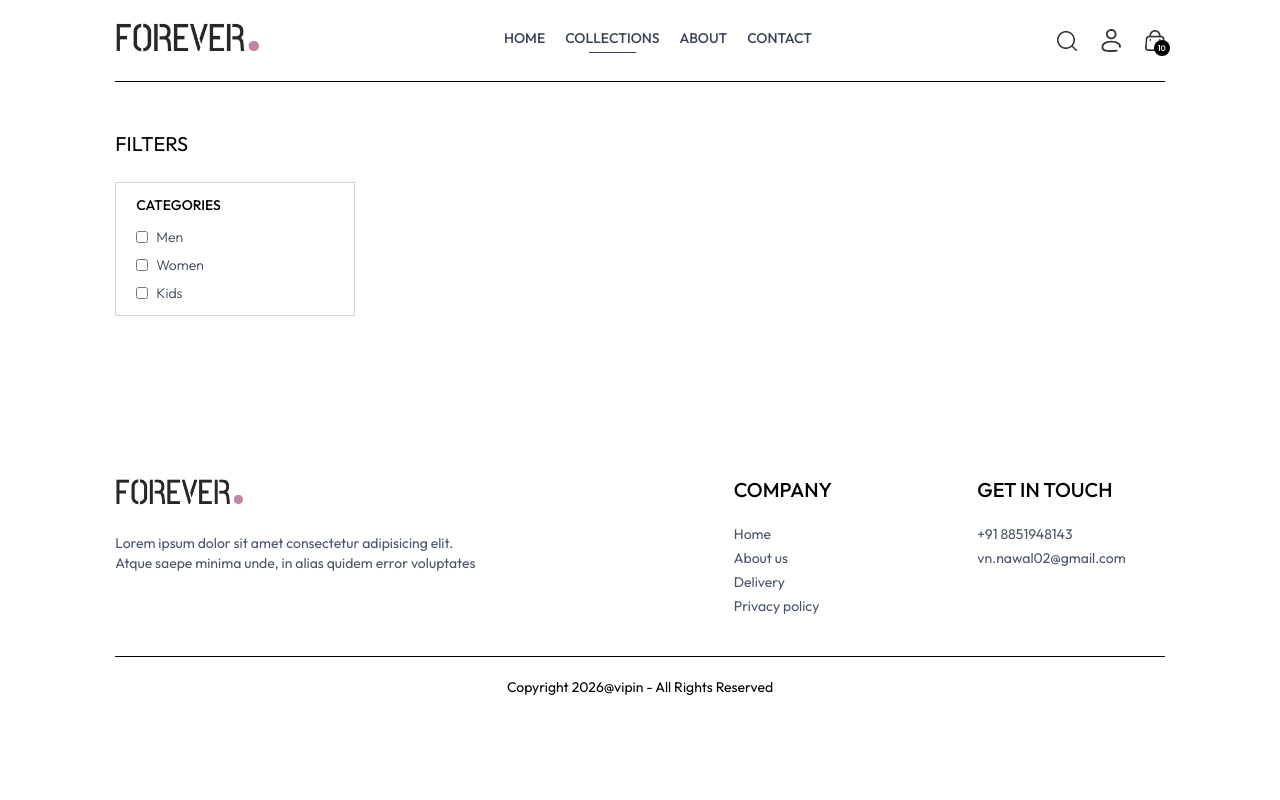
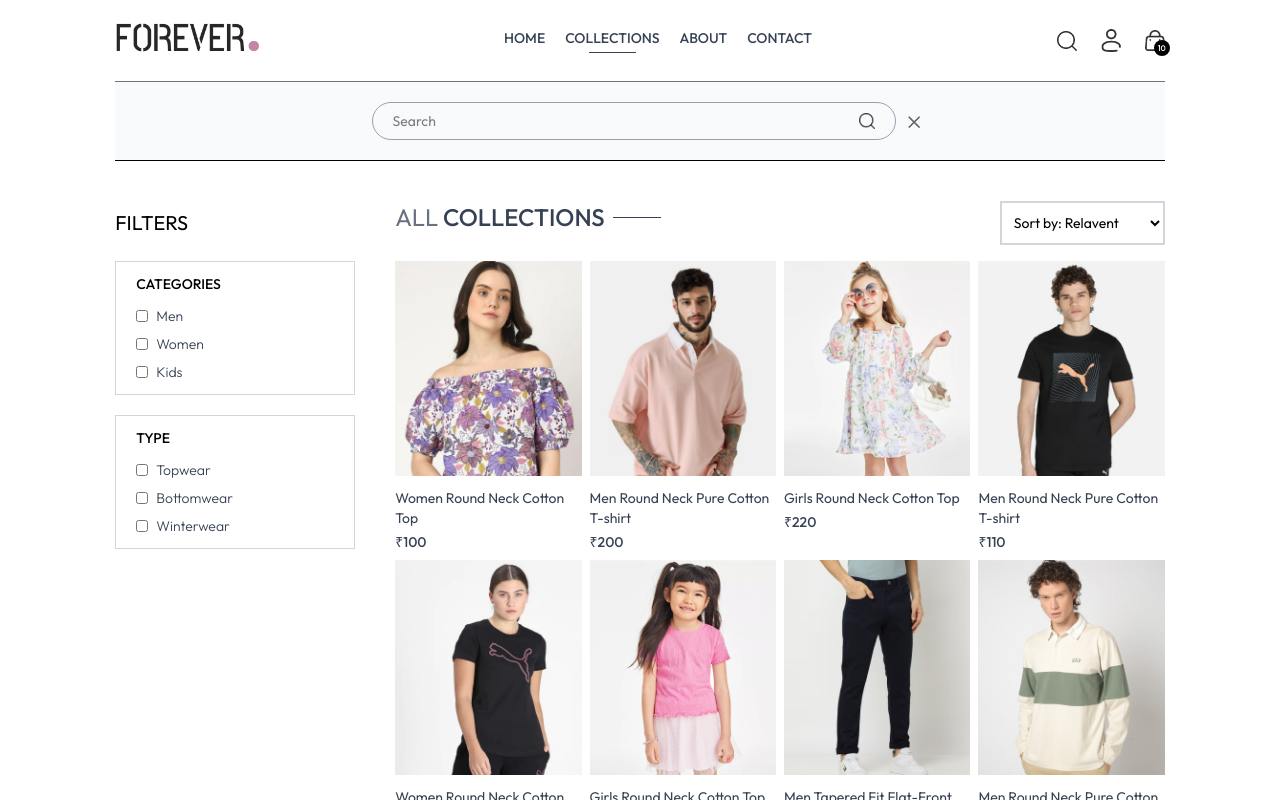
Before and after one commit to vpnnawal02/e-commerce, a React (Vite) app in the folder frontend/: page /collection in a window 1280 px wide. Both pictures are taken after a click on the picture 1066 px from the left and 40 px from the top of the page. Shown: the top 800 px of the page. Built offline with nearby package versions, Linux system fonts and the light colour scheme.

Commit message:
Added search bar and search functionality

```diff
--- a/frontend/src/App.jsx
+++ b/frontend/src/App.jsx
@@ -11,11 +11,13 @@
 import PlaceOrder from './pages/PlaceOrder'
 import Orders from './pages/Orders'
 import Footer from './components/Footer'
+import SearchBar from './components/SearchBar'
 
 const App = () => {
   return (
     <div className="px-4 sm:px-[5vw] md:px-[7vw] lg:px-[9vw]">
       <NavBar />
+      <SearchBar />
       <Routes>
         <Route path='/' element={<Home />} />
         <Route path='/collection' element={<Collection />} />
--- a/frontend/src/components/NavBar.jsx
+++ b/frontend/src/components/NavBar.jsx
@@ -1,11 +1,13 @@
-import React, { useState } from 'react'
+import React, { useContext, useState } from 'react'
 import { assets } from '../assets/frontend_assets/assets'
 import { NavLink, Link } from 'react-router-dom'
+import { ShopContext } from '../context/ShopContext'
 
 const NavBar = () => {
 
     const [visible, setVisible] = useState(false)
-
+    const { setShowSearch } = useContext(ShopContext);
+    console.log(setShowSearch)
     return (
         <div className='flex items-center justify-between py-5 font-medium'>
 
@@ -38,7 +40,7 @@
 
             <div className="flex items-center gap-6 ">
 
-                <img src={assets.search_icon} className='w-5 cursor-pointer' alt="" />
+                <img onClick={() => setShowSearch(true)} src={assets.search_icon} className='w-5 cursor-pointer' alt="" />
 
                 <div className="group relative">
 
--- /dev/null
+++ b/frontend/src/components/SearchBar.jsx
@@ -0,0 +1,32 @@
+import React, { useContext, useEffect, useState } from 'react'
+import { ShopContext } from '../context/ShopContext'
+import { assets } from '../assets/frontend_assets/assets';
+import { useLocation } from 'react-router-dom';
+
+const SearchBar = () => {
+    const { search, setSearch, showSearch, setShowSearch } = useContext(ShopContext);
+    const location = useLocation();
+    const [visible, setVisible] = useState(false)
+
+    useEffect(() => {
+        if (location.pathname.includes('collection')) {
+            setVisible(true)
+        }
+        else {
+            setVisible(false)
+        }
+    }, [location])
+    return showSearch && visible ? (
+
+        <div className='border-t border-gray-500 bg-gray-50 text-center'>
+            <div className="inline-flex items-center justify-center border border-gray-400 px-5 py-2 m-5 mx-3 rounded-full w-3/4 sm:w-1/2">
+                <input value={search} onChange={(e) => setSearch(e.target.value)} type="text" placeholder='Search' className='flex-1 border-none bg-inherit text-sm' />
+                <img src={assets.search_icon} alt="" className='w-4' />
+            </div>
+            <img src={assets.cross_icon} className='inline w-3 cursor-pointer' onClick={() => setShowSearch(false)} alt="" />
+
+        </div>
+    ) : null
+}
+
+export default SearchBar
--- a/frontend/src/context/ShopContext.jsx
+++ b/frontend/src/context/ShopContext.jsx
@@ -1,4 +1,4 @@
-import { createContext } from "react";
+import { createContext, useState } from "react";
 import { products } from "../assets/frontend_assets/assets"
 
 export const ShopContext = createContext();
@@ -7,9 +7,17 @@
 
     const currency = '₹';
     const delivery_fee = 40;
+    const [search, setSearch] = useState('');
+    const [showSearch, setShowSearch] = useState(false)
 
     const value = {
-        products, currency, delivery_fee
+        products,
+        currency,
+        delivery_fee,
+        search,
+        setSearch,
+        showSearch,
+        setShowSearch
     }
 
     return (
--- a/frontend/src/pages/Collection.jsx
+++ b/frontend/src/pages/Collection.jsx
@@ -1,35 +1,152 @@
-import React, { useContext, useState } from 'react'
+import React, { useContext, useEffect, useState } from 'react'
 import { ShopContext } from '../context/ShopContext'
+import { assets } from '../assets/frontend_assets/assets';
+import Title from '../components/Title';
+import ProductItem from '../components/ProductItem'
 
 const Collection = () => {
 
-    const { products } = useContext(ShopContext);
+    const { products, search, showSearch } = useContext(ShopContext);
     const [showFilter, setShowFilter] = useState(false)
+    const [filterProducts, setFilterProducts] = useState([])
+    const [category, setCategory] = useState([])
+    const [SubCategory, setSubCategory] = useState([]);
+    const [sortType, setSortType] = useState('relavent');
+
+    const toggleCategory = (e) => {
+        if (category.includes(e.target.value)) {
+            setCategory(prev => prev.filter(item => item !== e.target.value))
+        }
+        else {
+            setCategory(prev => [...prev, e.target.value])
+        }
+    }
+
+    const toggleSubCategory = (e) => {
+        if (SubCategory.includes(e.target.value)) {
+            setSubCategory(prev => prev.filter(item => item !== e.target.value))
+        }
+        else {
+            setSubCategory(prev => [...prev, e.target.value])
+        }
+    }
+
+    const applyFilter = () => {
+        let productsCopy = products.slice();
+
+        if (showSearch && search) {
+            productsCopy = productsCopy.filter(item => item.name.toLowerCase().includes(search.toLowerCase()))
+        }
+
+        if (category.length > 0) {
+            productsCopy = productsCopy.filter(items => category.includes(items.category));
+        }
+
+        if (SubCategory.length > 0) {
+            productsCopy = productsCopy.filter(item =>
+                SubCategory.includes(item.subCategory)
+            );
+        }
+        setFilterProducts(productsCopy)
+    }
+
+    useEffect(() => {
+        setFilterProducts(products);
+    }, [])
+
+    useEffect(() => {
+        applyFilter();
+    }, [category, SubCategory, search, showSearch])
+
+    const sortProducts = () => {
+        let fpCopy = filterProducts.slice();
+
+        switch (sortType) {
+            case 'high-low':
+                setFilterProducts(fpCopy.sort((a, b) => (a.price - b.price)));
+                break;
+            case 'low-high':
+                setFilterProducts(fpCopy.sort((a, b) => (b.price - a.price)));
+                break;
+            default:
+                applyFilter();
+                break;
+        }
+    }
+    useEffect(() => {
+        sortProducts();
+    }, [sortType])
 
     return (
         <div className='flex flex-col sm:flex-row gap-1 sm:gap-10 pt-10 border-t'>
 
-            {/* Filters  */}
+            {/* Filters Options */}
             <div className="min-w-60">
-                <p className="my-2 text-xl flex items-center cursor-pointer gap-2">FILTERS</p>
+                <p
+                    onClick={() => setShowFilter(!showFilter)}
+                    className="my-2 text-xl flex items-center cursor-pointer gap-2">
+                    FILTERS
+                    <img src={assets.dropdown_icon} className={`h-3 sm:hidden ${showFilter ? 'rotate-90' : ''}`} alt="" />
+                </p>
 
                 {/* Category Filter */}
-                <div className={`border border-gray-300 pl-5 py-3 mt-6 ${showFilter ? ' ' : 'hidden'} sm:block`}>
+                <div className={`border border-gray-300 pl-5 py-3 mt-6 ${showFilter ? '' : 'hidden'} sm:block`}>
                     <p className="mb-3 text-sm font-medium">CATEGORIES</p>
                     <div className="flex flex-col gap-2 text-sm font-light text-gray-700">
                         <p className="flex gap-2">
-                            <input type="checkbox" className='w-3' value={'Men'} /> Men
+                            <input type="checkbox" className='w-3' value="Men" onChange={toggleCategory} /> Men
                         </p>
                         <p className="flex gap-2">
-                            <input type="checkbox" className='w-3' value={'Women'} /> Women
+                            <input type="checkbox" className='w-3' value="Women" onChange={toggleCategory} /> Women
                         </p>
                         <p className="flex gap-2">
-                            <input type="checkbox" className='w-3' value={'Kids'} /> Kids
+                            <input type="checkbox" className='w-3' value="Kids" onChange={toggleCategory} /> Kids
+                        </p>
+                    </div>
+                </div>
+
+                {/* SubCategory Filter */}
+                <div className={`border border-gray-300 pl-5 py-3 my-5 ${showFilter ? '' : 'hidden'} sm:block`}>
+                    <p className="mb-3 text-sm font-medium">TYPE</p>
+                    <div className="flex flex-col gap-2 text-sm font-light text-gray-700">
+                        <p className="flex gap-2">
+                            <input type="checkbox" className='w-3' value="Topwear" onChange={toggleSubCategory} /> Topwear
+                        </p>
+                        <p className="flex gap-2">
+                            <input type="checkbox" className='w-3' value="Bottomwear" onChange={toggleSubCategory} /> Bottomwear
+                        </p>
+                        <p className="flex gap-2">
+                            <input type="checkbox" className='w-3' value="Winterwear" onChange={toggleSubCategory} /> Winterwear
                         </p>
                     </div>
                 </div>
             </div>
+
+            {/* Right Side */}
+
+            <div className="flex-1">
+                <div className="flex justify-between text-base sm:text-2xl mb-4">
+                    <Title text1={'ALL'} text2={'COLLECTIONS'} />
+
+                    {/* Product Sort */}
+                    <select onChange={(e) => setSortType(e.target.value)} className='border-2 border-gray-300 text-sm px-2'>
+                        <option value="relevant">Sort by: Relavent</option>
+                        <option value="low-high">Sort by: High to Low</option>
+                        <option value="high-low">Sort by: Low to High</option>
+                    </select>
+                </div>
+
+                {/* Map Products */}
+                <div className="grid grid-cols-2 md:grid-cols-3 lg:grid-cols-4 gap-2">
+                    {
+                        filterProducts.map((items, index) => (
+                            <ProductItem key={index} name={items.name} id={items._id} price={items.price} image={items.image} />
+                        ))
+                    }
+                </div>
+            </div>
         </div>
+
     )
 }
 
```
